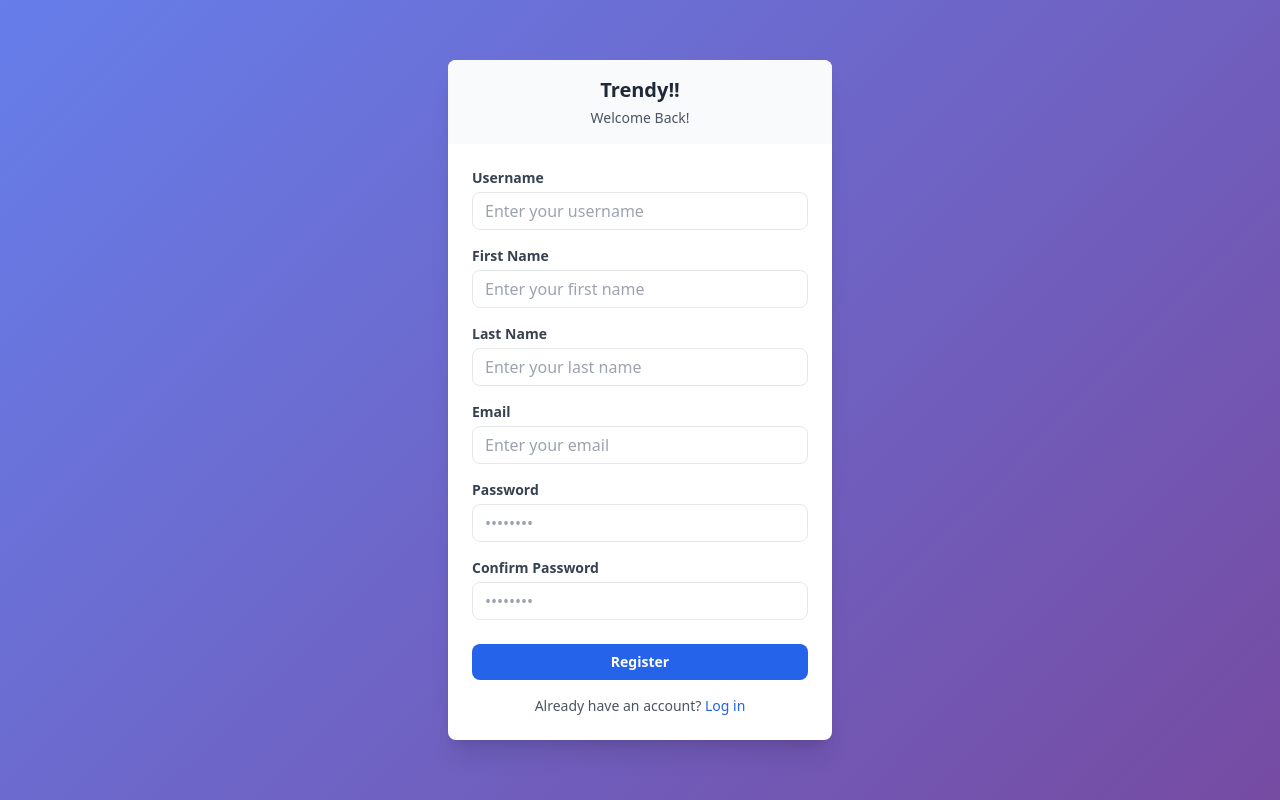
After one commit to ankitkarki27/dj-ecomstore, a Django app: page /register/ in a window 1280 px wide. The commit adds this page. Run offline with Django 5.2, Linux system fonts and the light colour scheme; some libraries are stand-ins or nearby versions.

Commit message:
update made

```diff
--- /dev/null
+++ b/store/forms.py
@@ -0,0 +1,18 @@
+# for registering new user
+# import user model for registering new user
+from django.contrib.auth.models import User
+from django.contrib.auth.forms import UserCreationForm
+from django import forms
+
+class SignUpForm(UserCreationForm):
+    # Defining the fields
+    first_name = forms.CharField(label="First Name", max_length=30, widget=forms.TextInput(attrs={'class': 'form-control'}))
+    last_name = forms.CharField(label="Last Name", max_length=30, widget=forms.TextInput(attrs={'class': 'form-control'}))
+    email = forms.EmailField(label="Email", widget=forms.EmailInput(attrs={'class': 'form-control'}))
+    username = forms.CharField(label="Username", max_length=150, widget=forms.TextInput(attrs={'class': 'form-control'}))
+    password1 = forms.CharField(label="Password", widget=forms.PasswordInput(attrs={'class': 'form-control'}))
+    password2 = forms.CharField(label="Confirm Password", widget=forms.PasswordInput(attrs={'class': 'form-control'}))
+
+    class Meta:
+        model = User
+        fields = ('first_name', 'last_name', 'email', 'username', 'password1', 'password2')
--- a/store/templates/login.html
+++ b/store/templates/login.html
@@ -3,7 +3,7 @@
 <head>
     <meta charset="UTF-8">
     <meta name="viewport" content="width=device-width, initial-scale=1.0">
-    <title>ShopEase - Login</title>
+    <title>Trendy - Login</title>
     <script src="https://cdnjs.cloudflare.com/ajax/libs/font-awesome/6.4.0/js/all.min.js"></script>
     <script src="https://cdn.tailwindcss.com"></script>
     <style>
--- /dev/null
+++ b/store/templates/register.html
@@ -0,0 +1,127 @@
+<!DOCTYPE html>
+<html lang="en">
+<head>
+    <meta charset="UTF-8">
+    <meta name="viewport" content="width=device-width, initial-scale=1.0">
+    <title>Trendy - Register</title>
+    <script src="https://cdn.tailwindcss.com"></script>
+    <style>
+        .auth-container {
+            background: linear-gradient(135deg, #667eea 0%, #764ba2 100%);
+        }
+    </style>
+</head>
+<body>
+{% if messages %}
+<div class="container mt-4">
+    {% for message in messages %}
+    <div class="alert alert-primary{{ message.tags }} alert-dismissible fade show" role="alert">
+        {{ message }}
+        <button type="button" class="btn-close" data-bs-dismiss="alert" aria-label="Close"></button>
+    </div>
+    {% endfor %}
+</div>
+{% endif %}
+
+<div class="min-h-screen auth-container flex items-center justify-center">
+    <div class="max-w-sm w-full bg-white rounded-lg shadow-xl overflow-hidden">
+        <div class="text-center py-4 bg-gray-50">
+            <a href="/" class="text-xl font-bold text-gray-800">Trendy!!</a>
+            <h2 class="text-sm text-gray-600 mt-1">Welcome Back!</h2>
+        </div>
+        <form class="py-6 px-6" method="POST" action="{% url 'register' %}">
+            {% csrf_token %}
+
+<!-- Username Field -->
+<div class="mb-4">
+    <label class="block text-gray-700 text-sm font-semibold mb-1" for="username">Username</label>
+    <input type="text" id="username" name="username" value="{{ form.username.value|default:'' }}"
+           class="appearance-none border rounded-lg w-full py-2 px-3 text-gray-700 leading-tight focus:outline-none focus:border-blue-500"
+           placeholder="Enter your username" required minlength="4" maxlength="20">
+    {% if form.username.errors %}
+        <p class="text-sm text-red-600 mt-1">{{ form.username.errors.0 }}</p>
+    {% endif %}
+</div>
+
+<!-- First Name Field -->
+<div class="mb-4">
+    <label class="block text-gray-700 text-sm font-semibold mb-1" for="first_name">First Name</label>
+    <input type="text" id="first_name" name="first_name" value="{{ form.first_name.value|default:'' }}"
+           class="appearance-none border rounded-lg w-full py-2 px-3 text-gray-700 leading-tight focus:outline-none focus:border-blue-500"
+           placeholder="Enter your first name">
+    {% if form.first_name.errors %}
+        <p class="text-sm text-red-600 mt-1">{{ form.first_name.errors.0 }}</p>
+    {% endif %}
+</div>
+
+<!-- Last Name Field -->
+<div class="mb-4">
+    <label class="block text-gray-700 text-sm font-semibold mb-1" for="last_name">Last Name</label>
+    <input type="text" id="last_name" name="last_name" value="{{ form.last_name.value|default:'' }}"
+           class="appearance-none border rounded-lg w-full py-2 px-3 text-gray-700 leading-tight focus:outline-none focus:border-blue-500"
+           placeholder="Enter your last name">
+    {% if form.last_name.errors %}
+        <p class="text-sm text-red-600 mt-1">{{ form.last_name.errors.0 }}</p>
+    {% endif %}
+</div>
+
+<!-- Email Field -->
+<div class="mb-4">
+    <label class="block text-gray-700 text-sm font-semibold mb-1" for="email">Email</label>
+    <input type="email" id="email" name="email" value="{{ form.email.value|default:'' }}"
+           class="appearance-none border rounded-lg w-full py-2 px-3 text-gray-700 leading-tight focus:outline-none focus:border-blue-500"
+           placeholder="Enter your email" required>
+    {% if form.email.errors %}
+        <p class="text-sm text-red-600 mt-1">{{ form.email.errors.0 }}</p>
+    {% endif %}
+</div>
+
+<!-- Password Field -->
+<div class="mb-4">
+    <label class="block text-gray-700 text-sm font-semibold mb-1" for="password1">Password</label>
+    <div class="relative">
+        <input type="password" id="password1" name="password1"
+               class="appearance-none border rounded-lg w-full py-2 px-3 text-gray-700 leading-tight focus:outline-none focus:border-blue-500"
+               placeholder="••••••••" required>
+        <button type="button" onclick="togglePassword('password1')" class="absolute right-3 top-2 text-gray-500">
+            <i class="fas fa-eye"></i>
+        </button>
+    </div>
+    {% if form.password1.errors %}
+        <p class="text-sm text-red-600 mt-1">{{ form.password1.errors.0 }}</p>
+    {% endif %}
+</div>
+
+<!-- Confirm Password Field -->
+<div class="mb-4">
+    <label class="block text-gray-700 text-sm font-semibold mb-1" for="password2">Confirm Password</label>
+    <div class="relative">
+        <input type="password" id="password2" name="password2"
+               class="appearance-none border rounded-lg w-full py-2 px-3 text-gray-700 leading-tight focus:outline-none focus:border-blue-500"
+               placeholder="••••••••" required>
+        <button type="button" onclick="togglePassword('password2')" class="absolute right-3 top-2 text-gray-500">
+            <i class="fas fa-eye"></i>
+        </button>
+    </div>
+    {% if form.password2.errors %}
+        <p class="text-sm text-red-600 mt-1">{{ form.password2.errors.0 }}</p>
+    {% endif %}
+</div>
+
+<!-- Submit Button -->
+<div class="mt-6">
+    <button type="submit"
+            class="w-full bg-blue-600 text-white font-semibold py-2 px-4 rounded-lg hover:bg-blue-700 transition duration-200 text-sm">
+        Register
+    </button>
+</div>
+
+
+        <p class="mt-4 text-center text-sm text-gray-600">
+            Already have an account? <a href="{% url 'login' %}" class="text-blue-600 hover:underline">Log in</a>
+        </p>
+
+    </form>
+    </div>
+</body>
+</html>
--- a/store/urls.py
+++ b/store/urls.py
@@ -6,5 +6,6 @@ urlpatterns = [
     path('admin/', admin.site.urls),
     path('',views.home, name='home'),
     path('login/',views.login_page, name='login'),
+    path('register/',views.register_page, name='register'),
     path('logout/',views.logout_page, name='logout'),
 ]
--- a/store/views.py
+++ b/store/views.py
@@ -2,6 +2,13 @@ from django.shortcuts import render,redirect
 from .models import Product
 from django.contrib.auth import authenticate,login,logout
 from django.contrib import messages
+
+# for registering new user
+# import user model for registering new user
+from django.contrib.auth.models import User
+from django.contrib.auth.forms import UserCreationForm
+from .forms import SignUpForm
+from django import forms
 
 # Create your views here.
 def home(request):
@@ -28,3 +35,26 @@ def logout_page(request):
     logout(request)
     messages.success(request, ("You have been logged out..."))
     return redirect('home')
+
+
+def register_page(request):
+    form = SignUpForm
+    if request.method == "POST":
+        form = SignUpForm(request.POST)
+        if form.is_valid():
+            user = form.save()
+
+        # Authenticate the user
+            username = form.cleaned_data['username']
+            password = form.cleaned_data['password1']
+            User=authenticate(username=username,password=password)
+
+            # Log in the user
+            login(request,user)
+            messages.success(request,("You are registered successfullly:"))
+            return redirect('home')
+        else:
+            messages.success(request,("Invalid Registration.Please try again:"))
+            return redirect('register')
+    else:
+        return render(request ,'register.html',{'form':form})
```
Also changed, not shown: store/templates/register copy.html (added, +67 -0 lines), db.sqlite3.
